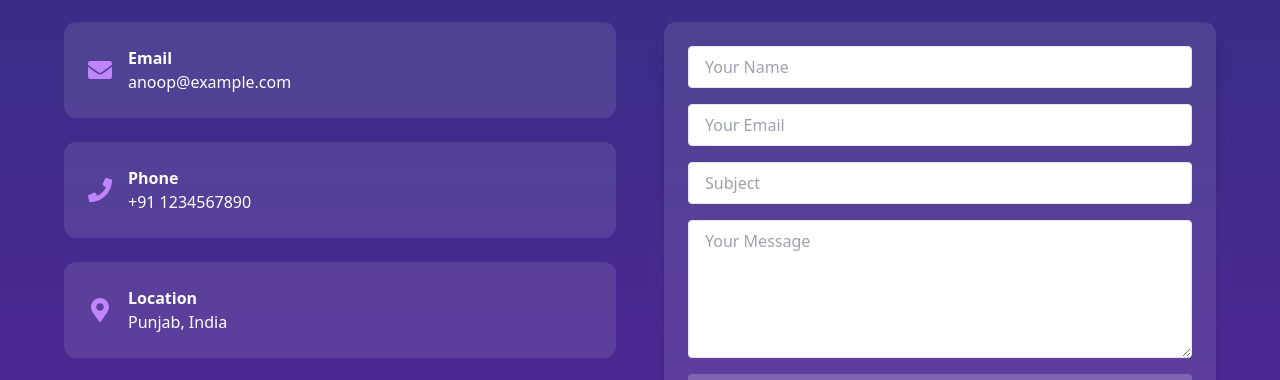
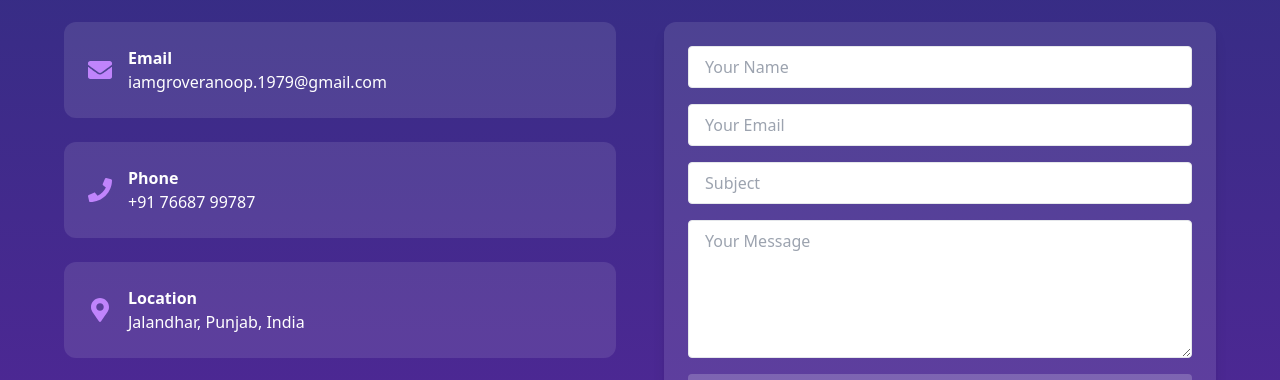
Before and after one commit to anoop-grover/personal-portfolio-website, a React (Vite) app: page / in a window 1280 px wide. Shown: the part 8601-8981 px from the top of the page. Built offline with nearby package versions, Linux system fonts and the light colour scheme.

Commit message:
Update Contact.jsx

```diff
--- a/src/components/Contact.jsx
+++ b/src/components/Contact.jsx
@@ -71,7 +71,7 @@ BEGIN:VCARD
 VERSION:3.0
 FN:Anoop Grover
 ORG:Personal Portfolio
-TEL;TYPE=WORK,VOICE:+91 76687 99787
+TEL;TYPE=WORK,VOICE:+917668799787
 EMAIL:iamgroveranoop.1979@gmail.com
 ADR;TYPE=WORK:;;Punjab, India
 END:VCARD
@@ -109,21 +109,21 @@ END:VCARD
             <FaEnvelope className="text-purple-400 text-2xl" />
             <div>
               <p className="font-semibold">Email</p>
-              <p>anoop@example.com</p>
+              <p>iamgroveranoop.1979@gmail.com</p>
             </div>
           </div>
           <div className="flex items-center gap-4 bg-white/10 p-6 rounded-xl hover:shadow-lg transition">
             <FaPhone className="text-purple-400 text-2xl" />
             <div>
               <p className="font-semibold">Phone</p>
-              <p>+91 1234567890</p>
+              <p>+91 76687 99787</p>
             </div>
           </div>
           <div className="flex items-center gap-4 bg-white/10 p-6 rounded-xl hover:shadow-lg transition">
             <FaMapMarkerAlt className="text-purple-400 text-2xl" />
             <div>
               <p className="font-semibold">Location</p>
-              <p>Punjab, India</p>
+              <p>Jalandhar, Punjab, India</p>
             </div>
           </div>
 
```
